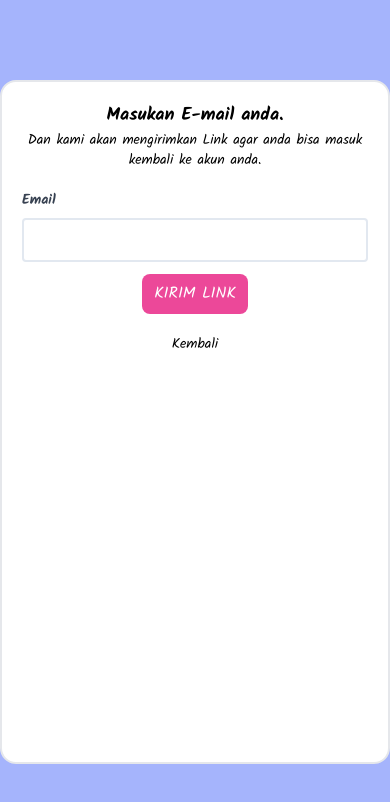
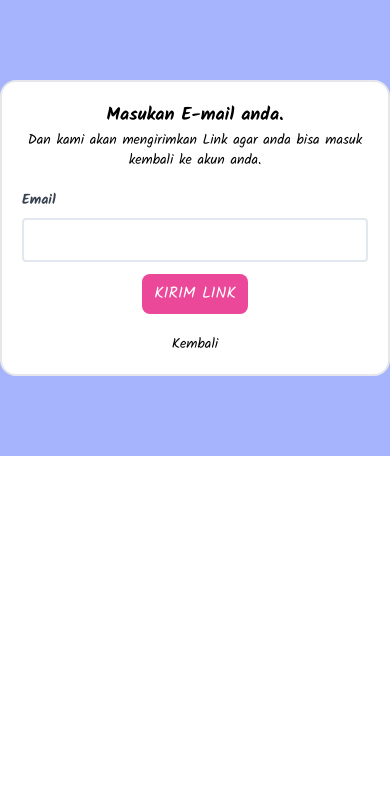
Before and after one commit to TrustyKrab/Englix-Client, a React (Vite) app: page /FormForgotPass in a window 390 px wide. Shown: the top 802 px of the page. Built offline with nearby package versions, Linux system fonts and the light colour scheme.

Commit message:
responsives

```diff
--- a/src/assets/Pages/RegisterLoginPage/FormForgotPass.jsx
+++ b/src/assets/Pages/RegisterLoginPage/FormForgotPass.jsx
@@ -24,7 +24,7 @@ export default function FormForgotPass() {
             });
     }
     return (
-        <div className="flex flex-wrap justify-center bg-indigo-300 min-h-screen font-main">
+        <div className="flex flex-wrap justify-center bg-indigo-300 font-main">
             <div className="w-full sm:w-1/2 md:w-2/5 border-2 rounded-2xl px-5 sm:px-6 bg-white my-20 sm:my-96 sm:mx-10 py-5">
                 <div className="mb-5">
                     <h1 className="text-center text-lg sm:text-xl font-semibold">Masukan E-mail anda.</h1>
```
